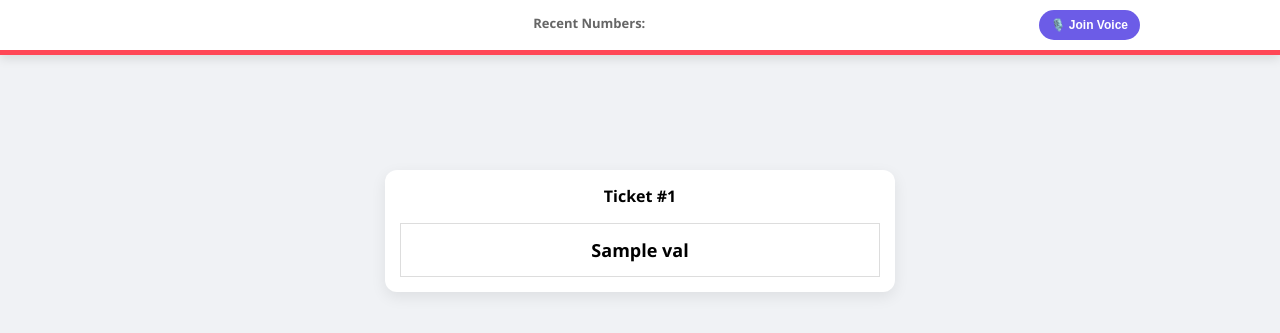
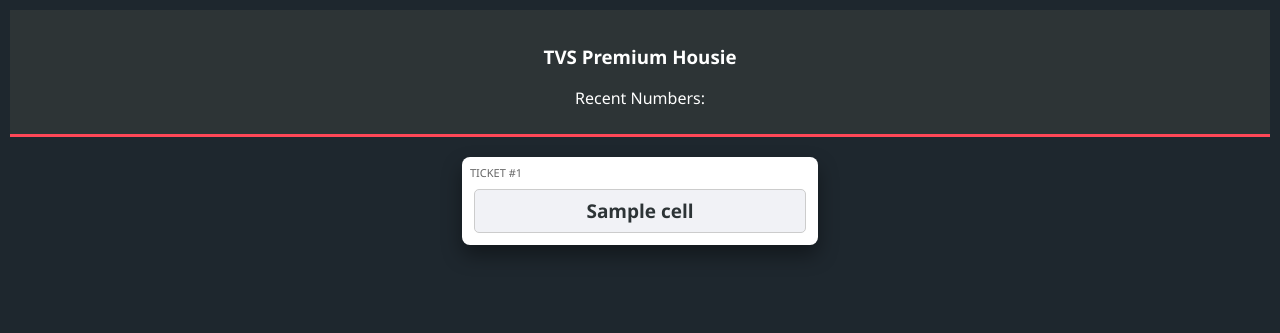
Before and after one commit to ramu265/TVS-GAME, a Flask app: template Ramu/templates/user_ticket.html in a window 1280 px wide. Shown: the top 333 px of the page. Run offline with Flask 3, Linux system fonts and the light colour scheme; the template is opened without the code that fills it: most values are stand-ins (such as "Sample title", 1, 10 or a date in 2020); some libraries are stand-ins or nearby versions.

Commit message:
Update user_ticket.html

```diff
--- a/Ramu/templates/user_ticket.html
+++ b/Ramu/templates/user_ticket.html
@@ -3,140 +3,71 @@
 <head>
     <meta charset="UTF-8">
     <meta name="viewport" content="width=device-width, initial-scale=1.0">
-    <title>Housie Ticket - Live Game</title>
-    <script src="https://unpkg.com/peerjs@1.5.2/dist/peerjs.min.js"></script>
+    <title>TVS Housie - Live Game</title>
     <style>
-        body { font-family: 'Segoe UI', Arial, sans-serif; text-align: center; background: #f0f2f5; margin: 0; padding: 0; }
+        :root {
+            --admin-yellow: #fff200;
+            --user-pink: #ff4757;
+            --wrong-blue: #3498db;
+            --bg-dark: #1e272e;
+        }
+        body { font-family: 'Segoe UI', sans-serif; background: var(--bg-dark); color: white; text-align: center; margin: 0; padding: 10px; }
 
-        /* 📌 STICKY HEADER */
-        .sticky-header {
-            position: fixed;
-            top: 0;
-            width: 100%;
-            background: white;
-            z-index: 1000;
-            box-shadow: 0 4px 10px rgba(0,0,0,0.1);
-            border-bottom: 5px solid #ff4757;
+        .header { background: #2d3436; padding: 15px; position: sticky; top: 0; z-index: 100; border-bottom: 3px solid var(--user-pink); }
+
+        .ticket-container { display: flex; flex-direction: column; gap: 25px; align-items: center; margin-top: 20px; }
+
+        .ticket { background: white; border-radius: 8px; padding: 8px; width: 340px; box-shadow: 0 10px 20px rgba(0,0,0,0.4); }
+
+        table { width: 100%; border-collapse: separate; border-spacing: 4px; }
+
+        td {
+            width: 35px; height: 40px; border-radius: 5px; border: 1px solid #ccc;
+            text-align: center; font-weight: bold; font-size: 19px; color: #2d3436;
+            cursor: pointer; position: relative; transition: 0.3s; background: #f1f2f6;
         }
 
-        .header-content {
-            display: flex;
-            justify-content: space-between;
-            align-items: center;
-            padding: 10px 15px;
-            max-width: 1000px;
-            margin: 0 auto;
+        .empty { background-color: #dfe4ea; border: none; cursor: default; }
+
+        /* 🟡 Admin Announced (Automatic) */
+        .is-called-by-admin { background-color: var(--admin-yellow) !important; animation: highlight 1s infinite alternate; }
+
+        /* 💗 User Clicked Correct (Pink + Heart) */
+        .user-correct { background-color: var(--user-pink) !important; color: white !important; }
+        .user-correct::before {
+            content: '❤️'; position: absolute; top: -2px; right: -2px; font-size: 12px;
         }
 
-        .recent-box { flex: 1; text-align: center; }
+        /* 🔵 User Clicked Wrong (Blue/Red) */
+        .user-wrong { background-color: var(--wrong-blue) !important; color: white !important; border: 2px solid #c0392b; }
 
-        /* 🎙️ MIC CONTROLS AREA */
-        .audio-controls {
-            display: flex;
-            gap: 8px;
-            justify-content: flex-end;
-            align-items: center;
-        }
+        @keyframes highlight { from { transform: scale(1); } to { transform: scale(1.05); } }
 
-        .btn-audio {
-            background: #6c5ce7;
-            color: white;
-            border: none;
-            padding: 8px 12px;
-            border-radius: 20px;
-            font-weight: bold;
-            cursor: pointer;
-            font-size: 12px;
-            transition: 0.3s;
-            white-space: nowrap;
-        }
-
-        .h-dot {
-            display: inline-block;
-            background: #ff4757;
-            color: white;
-            width: 30px;
-            height: 30px;
-            border-radius: 50%;
-            line-height: 30px;
-            margin: 2px;
-            font-weight: bold;
-            font-size: 14px;
-        }
-
-        /* 🎟️ TICKET SECTION */
-        .ticket-container { margin-top: 140px; padding: 15px; }
-        .ticket-wrapper {
-            background: #fff;
-            margin: 15px auto;
-            max-width: 480px;
-            padding: 15px;
-            border-radius: 12px;
-            box-shadow: 0 5px 15px rgba(0,0,0,0.08);
-        }
-
-        table { width: 100%; border-collapse: collapse; table-layout: fixed; }
-        td { border: 1px solid #ddd; height: 50px; font-weight: bold; font-size: 18px; position: relative; cursor: pointer; user-select: none; }
-
-        /* ✨ AUTO-HIGHLIGHT STYLE ✨ */
-        .auto-match {
-            background-color: #fff9c4 !important; /* Light Yellow */
-            color: #d32f2f !important;           /* Dark Red text */
-            box-shadow: inset 0 0 0 2px #fbc02d; /* Yellow border effect */
-        }
-
-        /* ❤️ MARKED STYLE */
-        .marked { background: #0984e3 !important; color: white !important; }
-        .marked::after {
-            content: '❤️';
-            position: absolute;
-            top: 50%; left: 50%;
-            transform: translate(-50%, -50%);
-            font-size: 22px; opacity: 0.9;
-        }
-
-        .empty { background: #2d3436; color: #636e72; font-size: 14px; cursor: default; }
-
-        /* Responsive Fix for Mic */
-        @media (max-width: 400px) {
-            .header-content { flex-direction: column; gap: 10px; }
-            .audio-controls { width: 100%; justify-content: center; }
-            .ticket-container { margin-top: 180px; }
-        }
+        .recent-numbers { display: flex; justify-content: center; gap: 8px; margin-top: 10px; }
+        .num-dot { background: var(--user-pink); color: white; width: 30px; height: 30px; border-radius: 50%; line-height: 30px; font-weight: bold; }
     </style>
 </head>
 <body>
 
-    <div class="sticky-header">
-        <div class="header-content">
-            <div class="recent-box">
-                <p style="margin: 0 0 5px 0; font-size: 13px; color: #666; font-weight: bold;">Recent Numbers:</p>
-                <div id="live-h"></div>
-            </div>
-
-            <div class="audio-controls">
-                <button id="voice-toggle" class="btn-audio" onclick="toggleUserAudio()">🎙️ Join Voice</button>
-                <button id="mute-btn" class="btn-audio" onclick="toggleMute()" style="display:none; background:#ff4757;">🔇 Mute</button>
-                <audio id="remote-audio" autoplay></audio>
-            </div>
-        </div>
+    <div class="header">
+        <h3>TVS Premium Housie</h3>
+        <div id="live-status">Recent Numbers:</div>
+        <div class="recent-numbers" id="numbers-strip"></div>
     </div>
 
     <div class="ticket-container">
         {% for ticket in tickets %}
-        <div class="ticket-wrapper">
-            <h3 style="margin-top: 0; font-size: 16px;">Ticket #{{ loop.index }}</h3>
+        <div class="ticket">
+            <div style="color: #666; font-size: 11px; text-align: left; margin-bottom: 5px;">TICKET #{{ loop.index }}</div>
             <table>
                 {% for row in ticket %}
                 <tr>
-                    {% for val in row %}
-                        {% if val != 0 %}
-                            <td class="num-cell" data-value="{{ val }}" ondblclick="toggleMark(this)">
-                                {{ val }}
-                            </td>
-                        {% else %}
-                            <td class="empty">RV</td>
-                        {% endif %}
+                    {% for cell in row %}
+                    <td class="{% if cell == 0 %}empty{% endif %}"
+                        data-number="{{ cell }}"
+                        ondblclick="handleUserMark(this)">
+                        {% if cell != 0 %}{{ cell }}{% endif %}
+                    </td>
                     {% endfor %}
                 </tr>
                 {% endfor %}
@@ -146,86 +77,50 @@
     </div>
 
     <script>
-        let userPeer, isConnected = false;
-        const ADMIN_VOICE_ID = "{{ voice_id }}";
+        let adminCalledNumbers = [];
 
-        // --- 🎤 ఆడియో లాజిక్ ---
-        function toggleUserAudio() {
-            const btn = document.getElementById('voice-toggle');
-            const muteBtn = document.getElementById('mute-btn');
-            const audioBox = document.getElementById('remote-audio');
+        // అడ్మిన్ చెప్పిన నంబర్ల అప్‌డేట్ కోసం
+        function fetchGameUpdates() {
+            fetch('/get_updates').then(res => res.json()).then(data => {
+                adminCalledNumbers = data.called;
 
-            if (!isConnected) {
-                userPeer = new Peer();
-                userPeer.on('open', () => {
-                    const call = userPeer.call(ADMIN_VOICE_ID, null);
-                    call.on('stream', stream => {
-                        audioBox.srcObject = stream;
-                        btn.innerText = "🛑 Leave";
-                        btn.style.background = "#2d3436";
-                        muteBtn.style.display = "inline-block";
-                        isConnected = true;
-                    });
+                // టాప్ స్ట్రిప్ అప్‌డేట్
+                let stripHtml = "";
+                adminCalledNumbers.slice(-5).reverse().forEach(n => {
+                    stripHtml += `<span class="num-dot">${n}</span>`;
                 });
-                userPeer.on('error', err => {
-                    alert("Admin మైక్ ఆన్ లో లేదు. దయచేసి వేచి ఉండండి.");
-                    console.error(err);
+                document.getElementById('numbers-strip').innerHTML = stripHtml;
+
+                // టిక్కెట్ గడులను ఆటోమేటిక్ గా Yellow చేయడం
+                document.querySelectorAll('td').forEach(td => {
+                    let num = parseInt(td.getAttribute('data-number'));
+                    if (num > 0 && adminCalledNumbers.includes(num)) {
+                        // కేవలం యూజర్ మార్క్ చేయని వాటినే Yellow చేస్తుంది
+                        if (!td.classList.contains('user-correct')) {
+                            td.classList.add('is-called-by-admin');
+                        }
+                    }
                 });
+            });
+        }
+
+        // యూజర్ డబుల్ క్లిక్ చేసినప్పుడు
+        function handleUserMark(el) {
+            let num = parseInt(el.getAttribute('data-number'));
+            if (!num || num === 0) return;
+
+            if (adminCalledNumbers.includes(num)) {
+                // అడ్మిన్ చెప్పిన నంబర్ అయితే -> Pink + Heart
+                el.classList.remove('is-called-by-admin');
+                el.classList.toggle('user-correct');
             } else {
-                if (userPeer) userPeer.destroy();
-                isConnected = false;
-                btn.innerText = "🎙️ Join Voice";
-                btn.style.background = "#6c5ce7";
-                muteBtn.style.display = "none";
-                audioBox.srcObject = null;
+                // అడ్మిన్ చెప్పని నంబర్ అయితే -> Blue
+                el.classList.toggle('user-wrong');
             }
         }
 
-        function toggleMute() {
-            const audio = document.getElementById('remote-audio');
-            const mBtn = document.getElementById('mute-btn');
-            audio.muted = !audio.muted;
-            mBtn.innerText = audio.muted ? "🔊 Unmute" : "🔇 Mute";
-            mBtn.style.background = audio.muted ? "#2ed573" : "#ff4757";
-        }
-
-        // --- ❤️ డబుల్ క్లిక్ మార్కింగ్ ---
-        function toggleMark(element) {
-            element.classList.toggle('marked');
-            if(element.classList.contains('marked')) {
-                element.classList.remove('auto-match');
-            }
-        }
-
-        // --- 🎲 AUTO-MATCH HIGHLIGHT LOGIC ---
-        function fetchUpdates() {
-            fetch('/get_updates').then(res => res.json()).then(data => {
-                if(data.called) {
-                    // 1. హిస్టరీ అప్‌డేట్ (గరిష్టంగా 8 నంబర్లు)
-                    let html = "";
-                    data.called.slice().reverse().slice(0, 8).forEach(n => {
-                        html += `<span class="h-dot">${n}</span>`;
-                    });
-                    document.getElementById('live-h').innerHTML = html;
-
-                    // 2. ✨ ఆటో-హైలైట్ మెకానిజం ✨
-                    const calledNumbers = data.called;
-                    document.querySelectorAll('.num-cell').forEach(cell => {
-                        let cellValue = parseInt(cell.getAttribute('data-value'));
-
-                        if (calledNumbers.includes(cellValue)) {
-                            // ఒకవేళ యూజర్ ఇంకా మాన్యువల్ గా మార్క్ చేయకపోతేనే హైలైట్ అవుతుంది
-                            if (!cell.classList.contains('marked')) {
-                                cell.classList.add('auto-match');
-                            }
-                        }
-                    });
-                }
-            });
-        }
-
-        // ప్రతి 3 సెకన్లకు చెక్ చేస్తుంది
-        setInterval(fetchUpdates, 3000);
+        // ప్రతి 3 సెకన్లకు ఒకసారి చెక్ చేస్తుంది
+        setInterval(fetchGameUpdates, 3000);
     </script>
 </body>
 </html>
```
